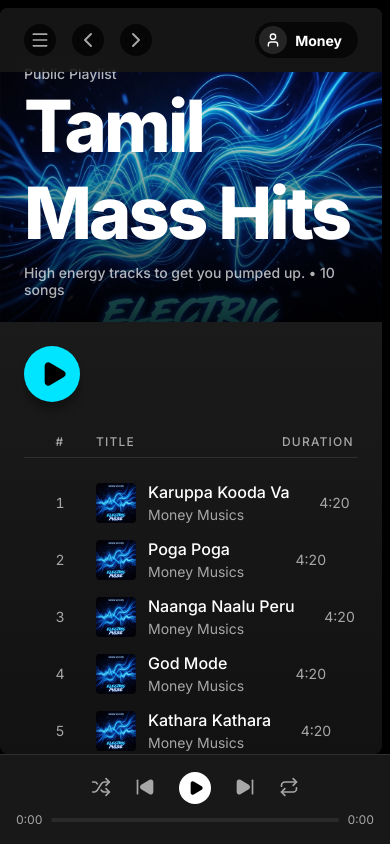
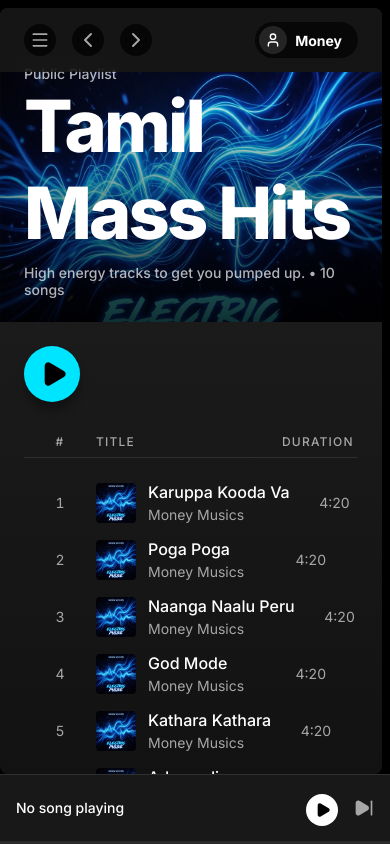
Before and after one commit to Manii707/Money-Musics, a React app: page / in a window 390 px wide. Built offline with nearby package versions, Linux system fonts and the light colour scheme; the HTML template or start-up script is replaced by a standard one.

Commit message:
Fix mobile now-playing section visibility

```diff
--- a/src/App.css
+++ b/src/App.css
@@ -603,6 +603,7 @@
       "main-view main-view"
       "now-playing now-playing";
     grid-template-columns: 1fr;
+    grid-template-rows: 1fr 70px;
   }
   .sidebar {
     position: fixed;
@@ -631,10 +632,50 @@
   .song-album {
     display: none;
   }
-  .player-left, .player-right {
+  .now-playing-bar {
+    padding: 0 16px;
+    height: 70px;
+    position: relative;
+  }
+  .player-right {
     display: none;
   }
+  .player-left {
+    display: flex;
+    width: auto;
+    flex: 1;
+    min-width: 0;
+  }
+  .now-playing-cover {
+    width: 48px;
+    height: 48px;
+  }
   .player-center {
+    width: auto;
+  }
+  .player-controls {
+    gap: 16px;
+  }
+  .player-controls .control-btn:nth-child(1),
+  .player-controls .control-btn:nth-child(2),
+  .player-controls .control-btn:nth-child(5) {
+    display: none;
+  }
+  .playback-bar {
+    position: absolute;
+    bottom: 0;
+    left: 0;
     width: 100%;
+    gap: 0;
+  }
+  .playback-bar span {
+    display: none;
+  }
+  .progress-container {
+    height: 3px;
+    border-radius: 0;
+  }
+  .progress-handle {
+    display: none;
   }
 }
```
